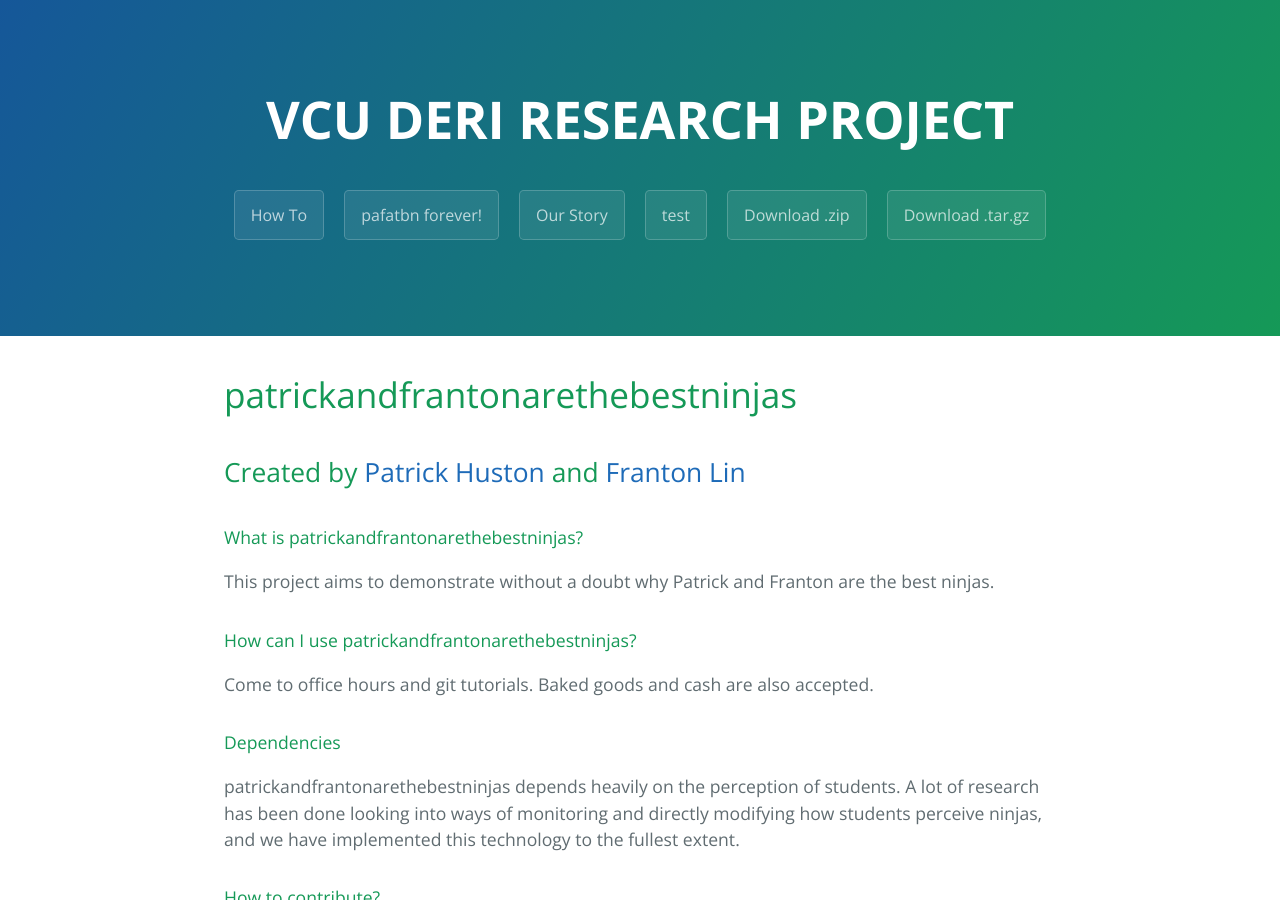
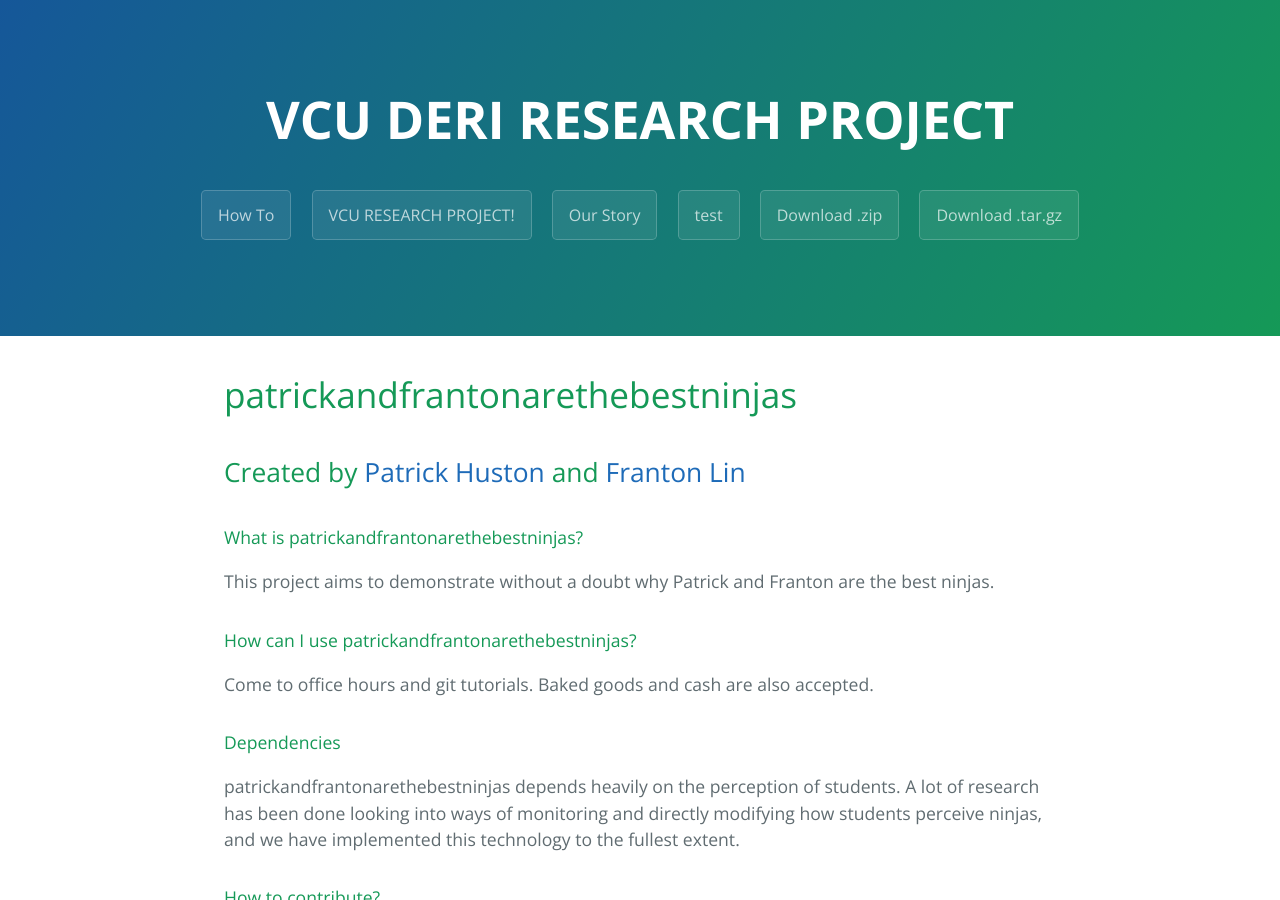
Before and after one commit to Nicolas-mabie/DERI-WEBSITE, a Jekyll site: the page built from index.md, in a window 1280 px wide and 900 px high. Built offline with Jekyll 4.4.1, drawn with Linux system fonts in a browser that asks for light colours.

Commit message:
Update index.md

```diff
--- a/index.md
+++ b/index.md
@@ -1,5 +1,5 @@
 ---
-title: pafatbn forever!
+title: VCU RESEARCH PROJECT!
 layout: template
 filename: index
 ---
```
